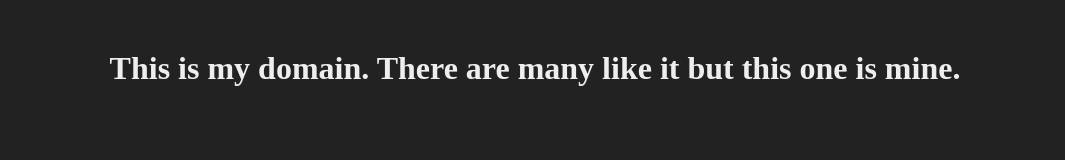
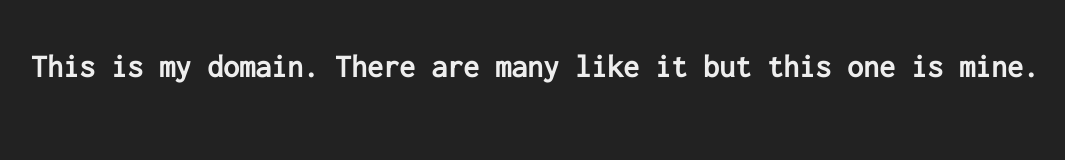
Before and after one commit to jay-snee/jay-snee.github.io, a plain HTML site: page index.html in a window 1280 px wide. Shown: the whole page, without its empty margins (105-1170 px from the left). Drawn offline with Linux system fonts and the light colour scheme.

Commit message:
fix: fonts. again.

```diff
--- a/index.html
+++ b/index.html
@@ -13,6 +13,7 @@
       background-color: #222;
       color: #eee;
       text-align: center;
+      font-family: 'Inconsolata', monospace;
     };
 
     article {
```
